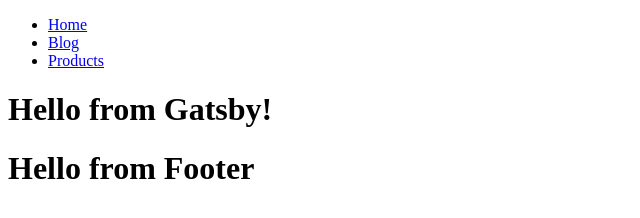
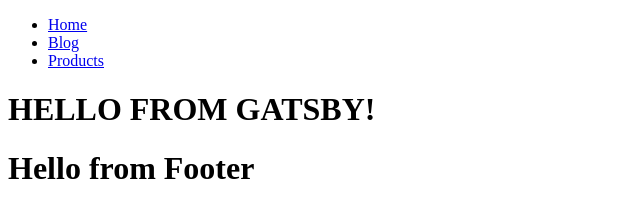
Before and after one commit to alessandrofd/gatsby-tutorial, a Gatsby site: page / in a window 1280 px wide. Shown: the whole page, without its empty margins (0-640 px from the left). Built offline with nearby package versions, Linux system fonts and the light colour scheme; Gatsby itself is replaced by a stand-in of ours.

Commit message:
8-inline-css

```diff
--- a/src/pages/index.js
+++ b/src/pages/index.js
@@ -3,6 +3,8 @@ import Layout from "../components/Layout"
 
 export default () => (
   <Layout>
-    <h1>Hello from Gatsby!</h1>
+    <h1 style={{ color: "rede", textTransform: "uppercase" }}>
+      Hello from Gatsby!
+    </h1>
   </Layout>
 )
```
